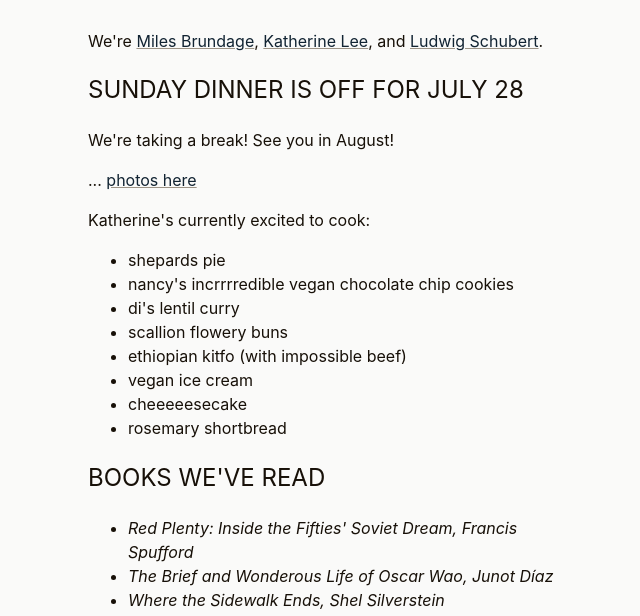
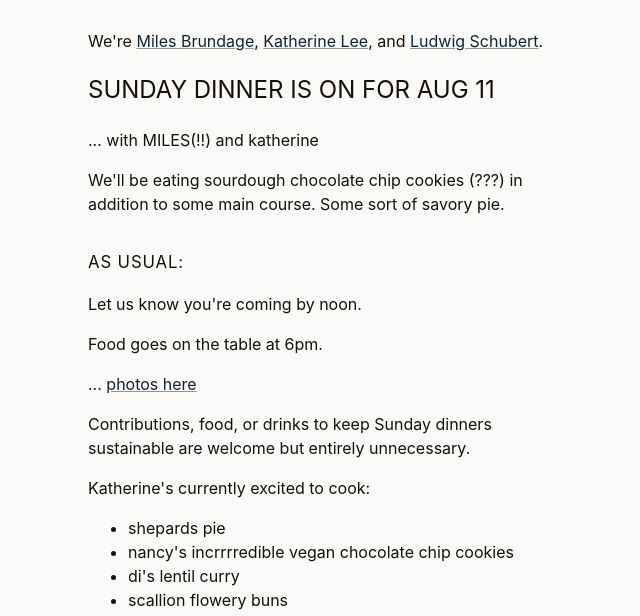
Before and after one commit to ludwigschubert/twotwelve.house, a plain HTML site: page index.html in a window 1280 px wide. Shown: the part 171-787 px from the top of the page, without its empty margins (308-948 px from the left). Drawn offline with Linux system fonts and the light colour scheme.

Commit message:
Update 8/9/2019
~dinners are back~

```diff
--- a/index.html
+++ b/index.html
@@ -32,18 +32,17 @@
 				<p title=", and the interdependant universe!">We're <a href="https://www.milesbrundage.com/">Miles Brundage</a>, <a href="https://katelee168.github.io">Katherine Lee</a>, and <a href="https://schubert.io/">Ludwig Schubert</a>.</p>
 			</section>
 			<section>
-				<h2 id="sunday">sunday dinner is OFF for july 28</h2>
-				We're taking a break! See you in August!
+				<h2 id="sunday">sunday dinner is ON for AUG 11</h2>
 
-<!-- 				<p>... just with katherine</p>
-				<p>We'll be eating cate's dad's version of cate's grandma's really fudgy brownies + chickpea curry</p>
+ 				<p>... with MILES(!!) and katherine</p>
+				<p>We'll be eating sourdough chocolate chip cookies (???) in addition to some main course. Some sort of savory pie.</p>
 
 				<h3>As usual:</h3>
 				<p>Let us know you're coming by noon.</p>
-				<p>Food goes on the table at 6pm.</p> -->
+				<p>Food goes on the table at 6pm.</p>
 				<p>   ... <a href="dinners.html">photos here</a></p>
 
-<!-- 				<p>Contributions, food, or drinks to keep Sunday dinners sustainable are welcome but entirely unnecessary.</p> -->
+ 				<p>Contributions, food, or drinks to keep Sunday dinners sustainable are welcome but entirely unnecessary.</p>
 
 				<p>Katherine's currently excited to cook:</p>
 				<ul>
```
